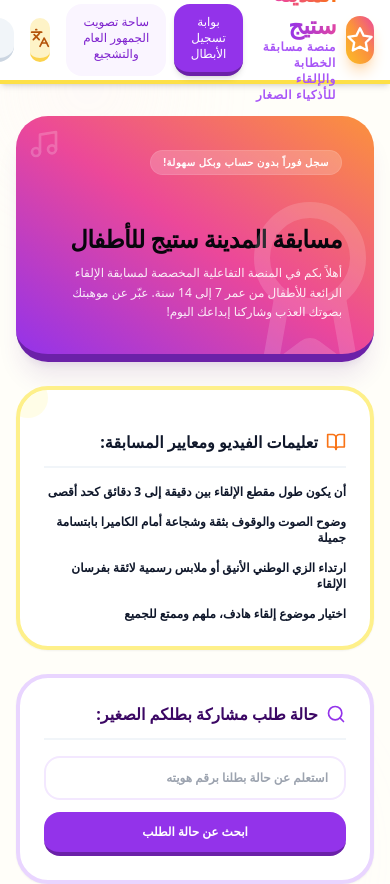
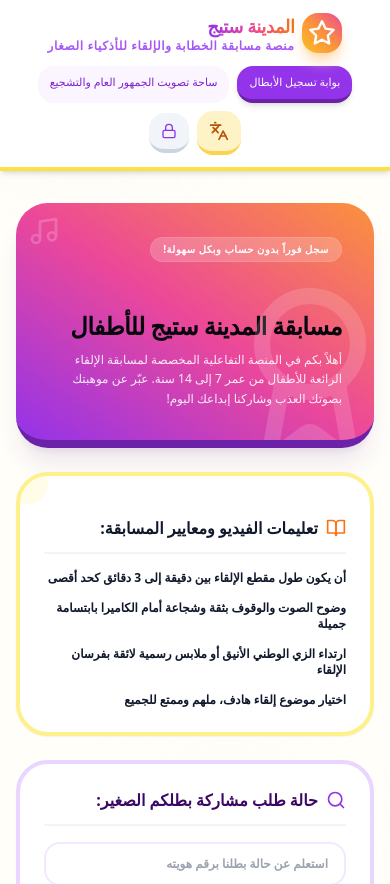
Before and after one commit to Mo-Sallah/almadina-stage, a React (Vite) app: page / in a window 390 px wide. Shown: the top 884 px of the page. Built offline with nearby package versions, Linux system fonts and the light colour scheme.

Commit message:
Fix Vite base path

```diff
--- a/src/App.jsx
+++ b/src/App.jsx
@@ -1010,15 +1010,15 @@ export default function App() {
             {/* Playful Navigation Top Header */}
             <nav className="bg-white/95 border-b-4 border-yellow-300 sticky top-0 z-30 shadow-md backdrop-blur-sm">
                 <div className="max-w-7xl mx-auto px-4 sm:px-6 lg:px-8">
-                    <div className="flex justify-between h-20 items-center">
+                    <div className="flex flex-col lg:flex-row lg:justify-between py-3 lg:h-20 lg:items-center gap-3">
 
                         {/* Branding Title */}
-                        <div className="flex items-center space-x-2.5 gap-2.5">
-                            <div className="w-12 h-12 bg-gradient-to-tr from-amber-400 via-orange-400 to-pink-500 rounded-2xl flex items-center justify-center text-white shadow-lg shadow-orange-200 transform hover:rotate-6 transition-all duration-200 cursor-pointer">
+                        <div className="flex items-center gap-2 w-full lg:w-auto justify-center lg:justify-start">
+                            <div className="w-10 h-10 sm:w-12 sm:h-12 bg-gradient-to-tr from-amber-400 via-orange-400 to-pink-500 rounded-2xl flex items-center justify-center text-white shadow-lg shadow-orange-200 transform hover:rotate-6 transition-all duration-200 cursor-pointer">
                                 <Star className="w-7 h-7" />
                             </div>
                             <div>
-                                <span className="text-2xl font-bold tracking-tight bg-gradient-to-r from-purple-600 via-pink-500 to-orange-500 bg-clip-text text-transparent">
+                                <span className="text-lg sm:text-2xl font-bold tracking-tight bg-gradient-to-r from-purple-600 via-pink-500 to-orange-500 bg-clip-text text-transparent">
                                     {t.title}
                                 </span>
                                 <span className="text-xs block text-purple-500 font-bold tracking-wider -mt-0.5">
@@ -1028,12 +1028,12 @@ export default function App() {
                         </div>
 
                         {/* Menu and Controls */}
-                        <div className="flex items-center space-x-2 gap-2">
+                        <div className="flex flex-wrap justify-center lg:justify-end items-center gap-2 w-full lg:w-auto">
 
                             {/* Submission Portal / Voting Tab switchers */}
                             <button
                                 onClick={() => setCurrentView('submission')}
-                                className={`px-4 py-2.5 text-xs sm:text-sm font-black rounded-2xl transition-all border-b-4 font-normal ${currentView === 'submission'
+                                className={`px-3 sm:px-4 py-2 text-[11px] sm:text-sm font-black rounded-2xl transition-all border-b-4 font-normal ${currentView === 'submission'
                                         ? 'bg-purple-600 border-purple-800 text-white shadow-md'
                                         : 'bg-purple-50 hover:bg-purple-100 text-purple-700 border-transparent hover:border-purple-200'
                                     }`}
@@ -1043,7 +1043,7 @@ export default function App() {
 
                             <button
                                 onClick={() => setCurrentView('voting')}
-                                className={`px-4 py-2.5 text-xs sm:text-sm font-black rounded-2xl transition-all border-b-4 font-normal ${currentView === 'voting'
+                                className={`px-3 sm:px-4 py-2 text-[11px] sm:text-sm font-black rounded-2xl transition-all border-b-4 font-normal ${currentView === 'voting'
                                         ? 'bg-purple-600 border-purple-800 text-white shadow-md '
                                         : 'bg-purple-50 hover:bg-purple-100 text-purple-700 border-transparent hover:border-purple-200'
                                     }`}
@@ -1063,7 +1063,7 @@ export default function App() {
                             {currentView !== 'admin' ? (
                                 <button
                                     onClick={() => setShowAuthModal(true)}
-                                    className="flex items-center space-x-1 gap-1 px-4 h-11 text-xs sm:text-sm font-black text-slate-700 bg-slate-100 hover:bg-yellow-100 border-b-4 border-slate-300 hover:border-yellow-400 rounded-2xl transition-all duration-200"
+                                    className="flex items-center space-x-1 gap-1 px-3 sm:px-4 h-10 sm:h-11 text-[11px] sm:text-sm font-black text-slate-700 bg-slate-100 hover:bg-yellow-100 border-b-4 border-slate-300 hover:border-yellow-400 rounded-2xl transition-all duration-200"
                                 >
                                     <Lock className="w-4 h-4 text-purple-600" />
                                     <span className="hidden md:inline font-normal">{t.organizerPanel}</span>
@@ -1071,7 +1071,7 @@ export default function App() {
                             ) : (
                                 <button
                                     onClick={() => setCurrentView('submission')}
-                                    className="flex items-center space-x-1 gap-1 px-4 h-11 text-xs sm:text-sm font-black text-slate-755 bg-slate-100 hover:bg-rose-50 border-b-4 border-slate-300 hover:border-rose-400 rounded-2xl transition-all duration-200"
+                                        className="flex items-center space-x-1 gap-1 px-3 sm:px-4 h-10 sm:h-11 text-[11px] sm:text-sm font-black text-slate-755 bg-slate-100 hover:bg-rose-50 border-b-4 border-slate-300 hover:border-rose-400 rounded-2xl transition-all duration-200"
                                 >
                                     <ArrowLeft className={`w-4 h-4 ${lang === 'ar' ? 'rotate-180' : ''}`} />
                                     <span>{t.exitDashboard}</span>
```
